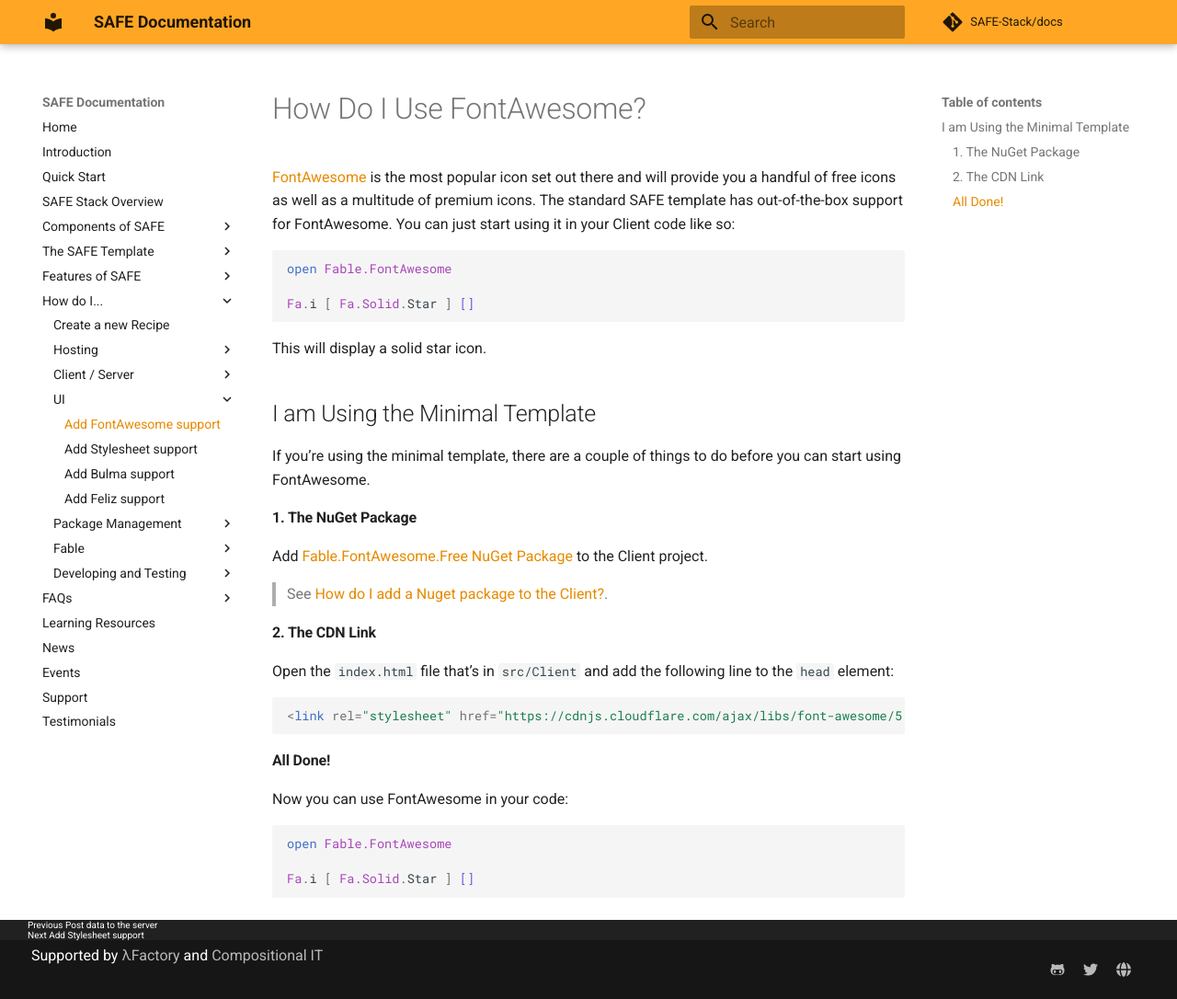
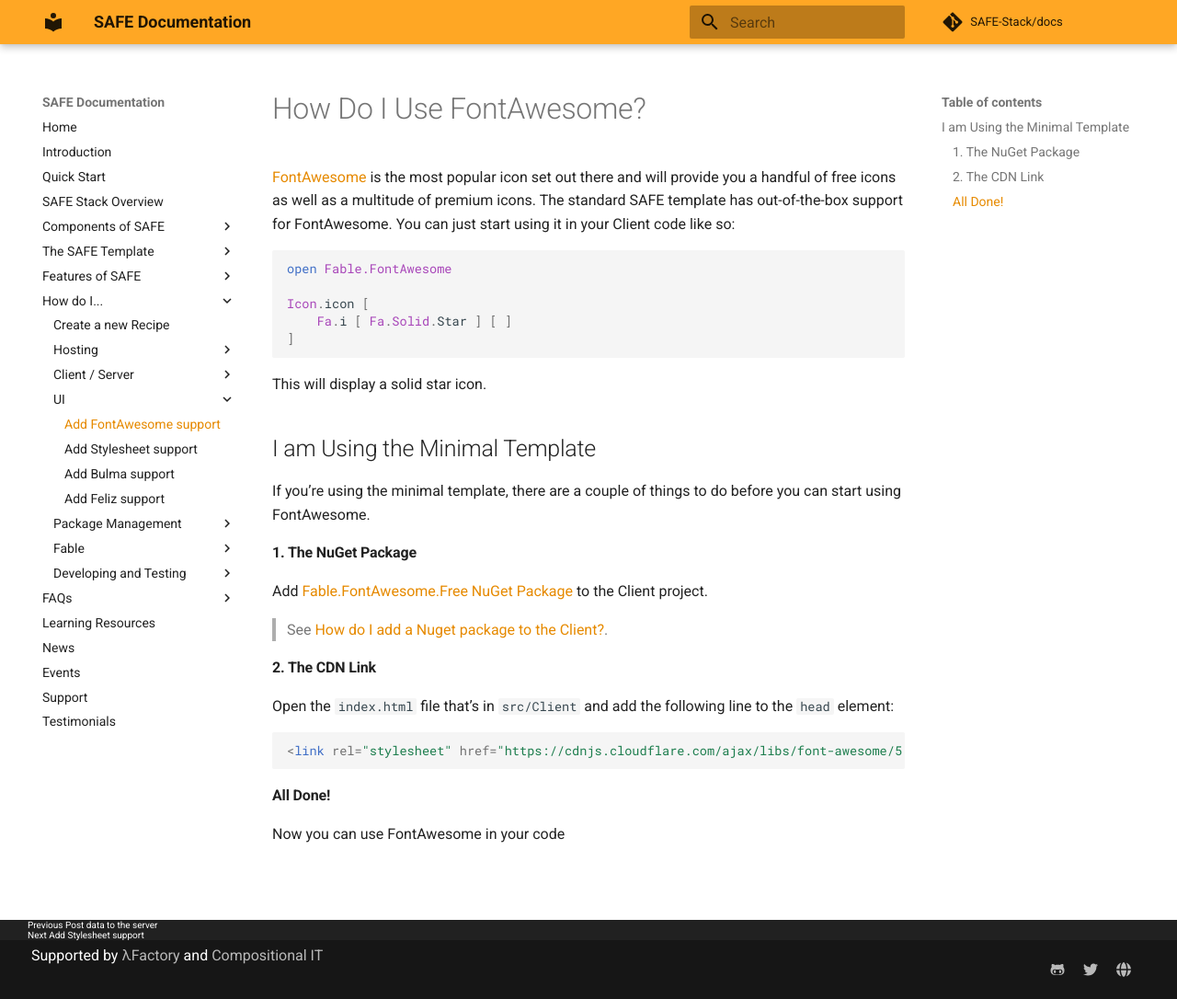
Before and after one commit to SAFE-Stack/docs, an MkDocs documentation site: the page built from docs/recipes/ui/add-fontawesome.md, in a window 1280 px wide and 1086 px high. Shown: the whole window at 92% size. Built offline with MkDocs 1.6.1 and Material for MkDocs 9.7.7, drawn with Linux system fonts in a browser that asks for light colours; comment, search, counter and statistics services are not loaded.

Commit message:
Update FA

````diff
--- a/docs/recipes/ui/add-fontawesome.md
+++ b/docs/recipes/ui/add-fontawesome.md
@@ -3,7 +3,9 @@
 ```fsharp
 open Fable.FontAwesome
 
-Fa.i [ Fa.Solid.Star ] []
+Icon.icon [
+    Fa.i [ Fa.Solid.Star ] [ ]
+]
 ```
 This will display a solid star icon.
 
@@ -21,9 +23,4 @@
 ```
 
 #### All Done!
-Now you can use FontAwesome in your code:
-```fsharp
-open Fable.FontAwesome
-
-Fa.i [ Fa.Solid.Star ] []
-```
+Now you can use FontAwesome in your code
````
